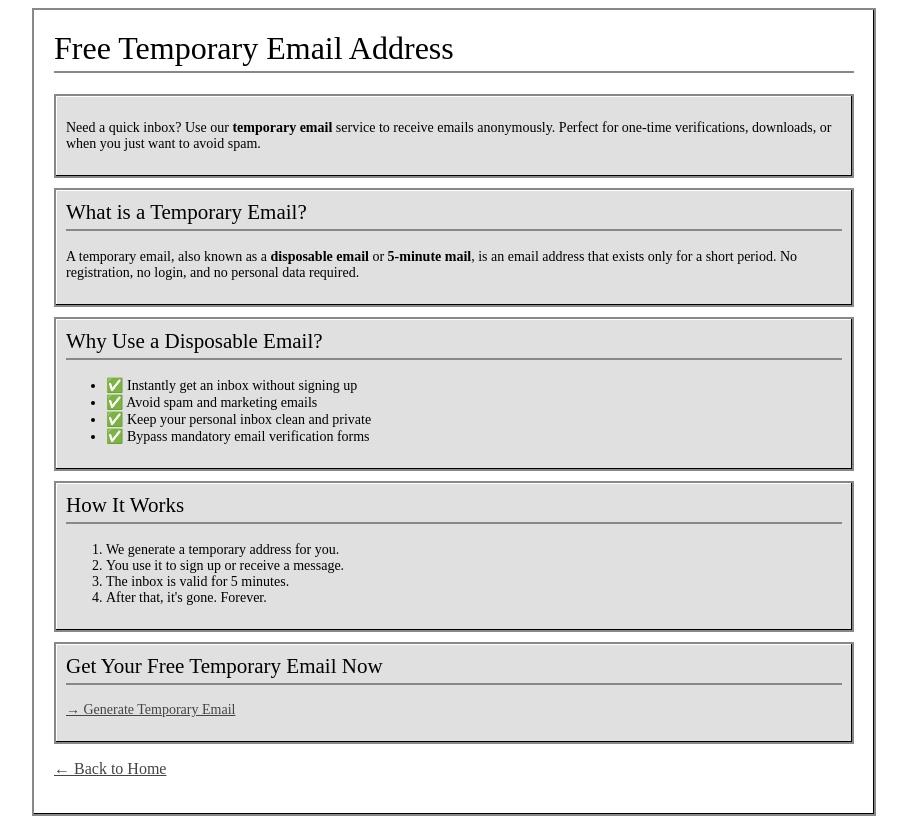
After one commit to obrehmer/tempmail, a Flask app: page /temporary-email in a window 1280 px wide. The commit adds this page. Shown: the whole page, without its empty margins (186-1093 px from the left). Run offline with Flask 3, Linux system fonts and the light colour scheme.

Commit message:
landing page added

```diff
--- a/app/tempmail/backend/app.py
+++ b/app/tempmail/backend/app.py
@@ -199,6 +199,11 @@ def not_found_error(error):
 def internal_error(error):
     return render_template('500.html'), 500
 
+@app.route("/temporary-email")
+def temporary_email():
+    return render_template("temporary-email.html")
+
+
 if __name__ == '__main__':
     ensure_stats_file()
     socketio.run(app, host='0.0.0.0', port=5000, debug=False)
--- /dev/null
+++ b/app/tempmail/backend/templates/temporary-email.html
@@ -0,0 +1,63 @@
+<!DOCTYPE html>
+<html lang="en">
+<head>
+  <meta charset="UTF-8">
+  <meta name="viewport" content="width=device-width, initial-scale=1">
+  <title>Temporary Email – Get a Free Disposable Email Address Instantly</title>
+  <meta name="description" content="Create a free temporary email address. No signup needed. Use your disposable inbox to protect your privacy and avoid spam.">
+  <meta name="keywords" content="temporary email, disposable email, 5 minute mail, anonymous email, email without signup, burner email, spam protection">
+  <meta name="robots" content="index, follow">
+
+  <link rel="canonical" href="https://tempmail.olifani.eu/temporary-email">
+  <link rel="stylesheet" href="/static/css/retro-mac.css">
+</head>
+<body>
+  <div class="container">
+    <h1>Free Temporary Email Address</h1>
+
+    <div class="tile">
+      <p>
+        Need a quick inbox? Use our <strong>temporary email</strong> service to receive emails anonymously.
+        Perfect for one-time verifications, downloads, or when you just want to avoid spam.
+      </p>
+    </div>
+
+    <div class="tile">
+      <h2>What is a Temporary Email?</h2>
+      <p>
+        A temporary email, also known as a <strong>disposable email</strong> or <strong>5-minute mail</strong>,
+        is an email address that exists only for a short period. No registration, no login, and no personal data required.
+      </p>
+    </div>
+
+    <div class="tile">
+      <h2>Why Use a Disposable Email?</h2>
+      <ul>
+        <li>✅ Instantly get an inbox without signing up</li>
+        <li>✅ Avoid spam and marketing emails</li>
+        <li>✅ Keep your personal inbox clean and private</li>
+        <li>✅ Bypass mandatory email verification forms</li>
+      </ul>
+    </div>
+
+    <div class="tile">
+      <h2>How It Works</h2>
+      <ol>
+        <li>We generate a temporary address for you.</li>
+        <li>You use it to sign up or receive a message.</li>
+        <li>The inbox is valid for 5 minutes.</li>
+        <li>After that, it's gone. Forever.</li>
+      </ol>
+    </div>
+
+    <div class="tile">
+      <h2>Get Your Free Temporary Email Now</h2>
+      <p>
+        <a href="/" class="btn">→ Generate Temporary Email</a>
+      </p>
+    </div>
+
+    <p><a href="/">← Back to Home</a></p>
+  </div>
+</body>
+</html>
```
Also changed, not shown: app/tempmail/backend/templates/index.html (+8 -3 lines), app/tempmail/backend/static/css/modern-retro.css (line endings or trailing spaces).
